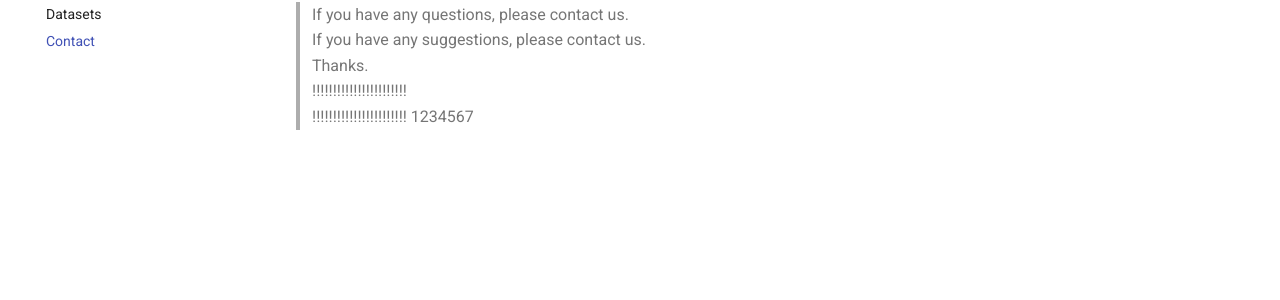
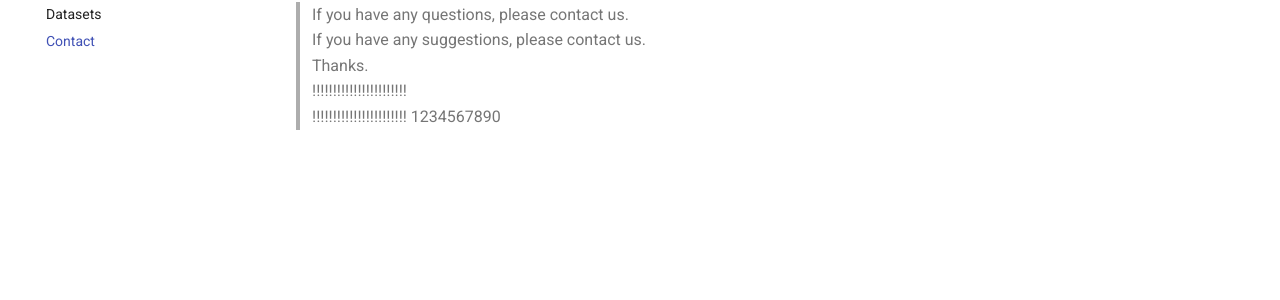
Before and after one commit to ICS-Datasets/website_datasets, an MkDocs documentation site: the page built from docs/contact.md, in a window 1280 px wide. Shown: the part 178-478 px from the top of the page. Built offline with MkDocs 1.6.1 and Material for MkDocs 9.7.7, drawn with Linux system fonts in a browser that asks for light colours.

Commit message:
A new commit

```diff
--- a/docs/contact.md
+++ b/docs/contact.md
@@ -4,4 +4,4 @@
 > Thanks.
 > !!!!!!!!!!!!!!!!!!!!!!!
 > !!!!!!!!!!!!!!!!!!!!!!!
-> 1234567
+> 1234567890
```
